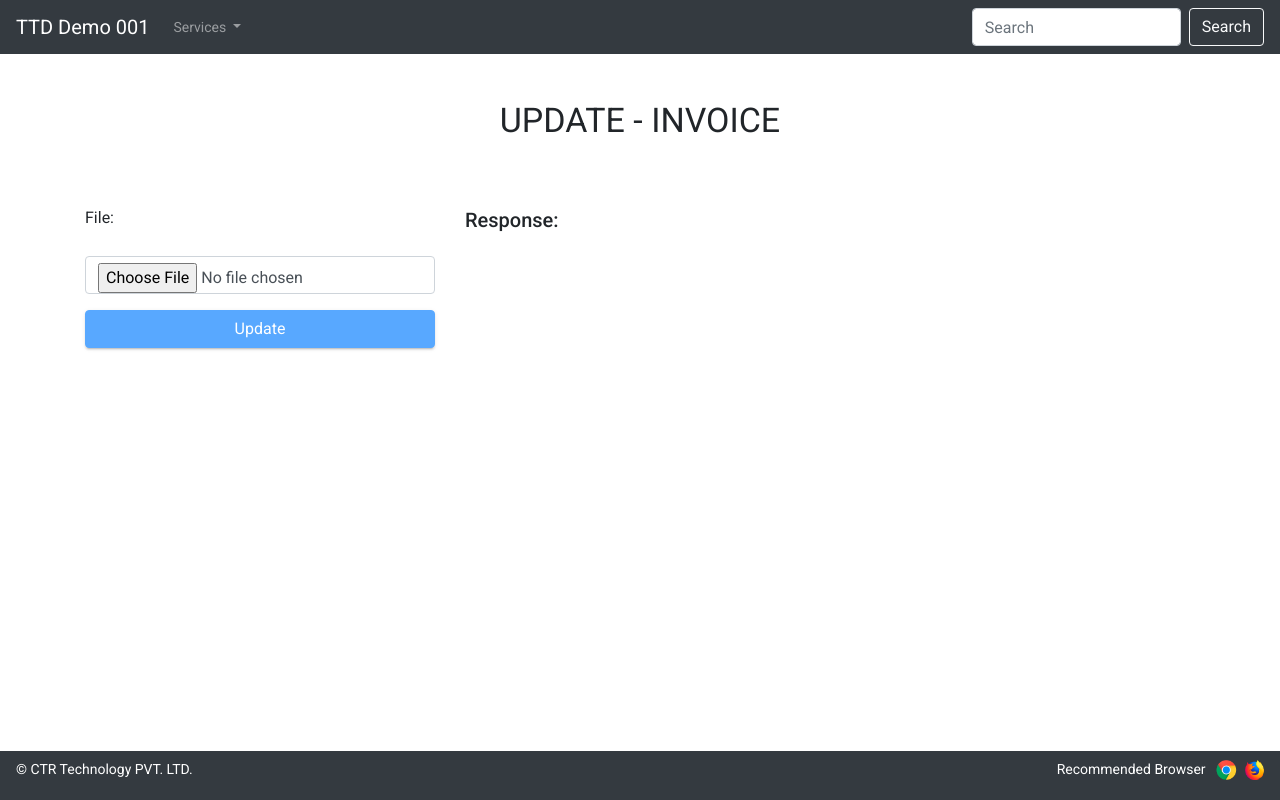
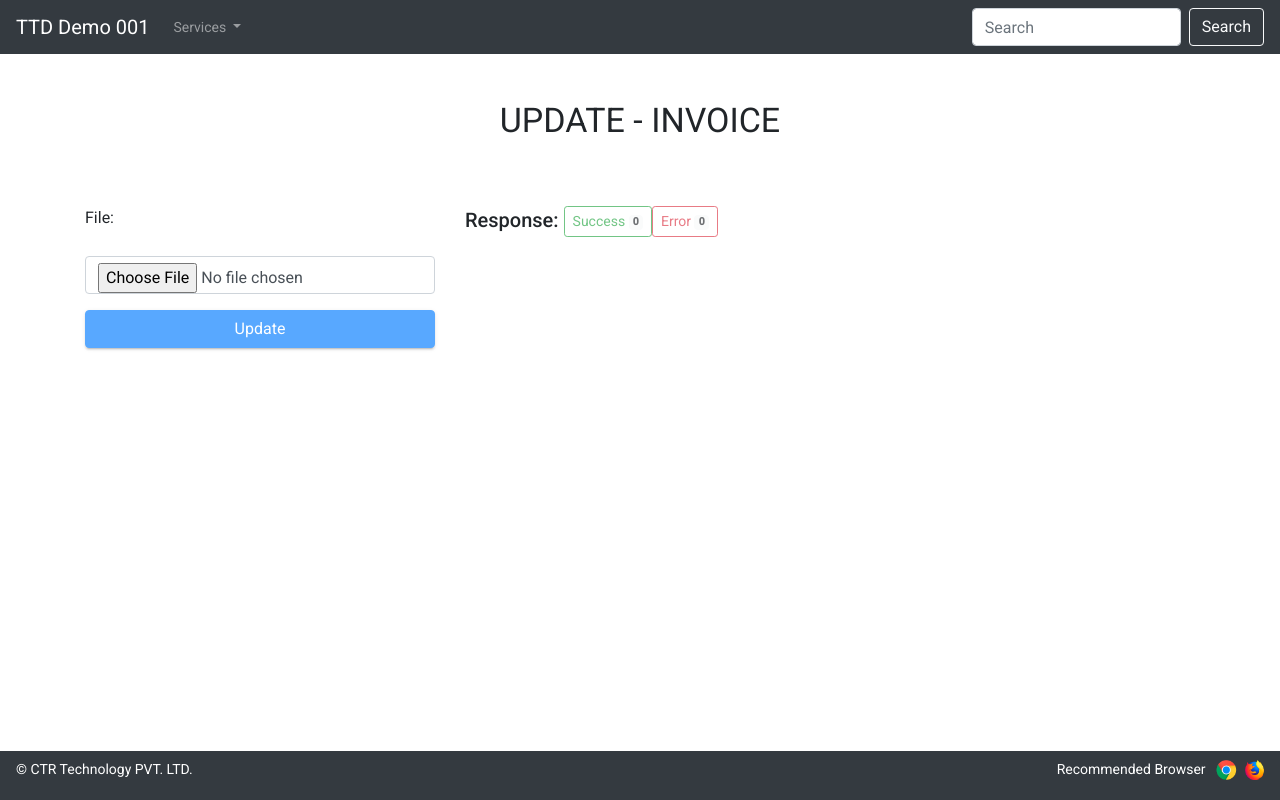
Before and after one commit to pjha-code/TTDdemo001-ng, an Angular app: page /invoice/updateInvoice in a window 1280 px wide. Built offline with nearby package versions, Linux system fonts and the light colour scheme.

Commit message:
patch invoice summary added

```diff
--- a/src/app/invoice/patch-invoice/patch-invoice.component.html
+++ b/src/app/invoice/patch-invoice/patch-invoice.component.html
@@ -31,7 +31,6 @@
                                     [disabled]="(!file?.errors?.valid)|| (!isFileSizeCorrect)" type="submit">
                                     Update
                                 </button>
-
                             </div>
 
                         </div>
@@ -56,13 +55,26 @@
 
         </div>
         <div class="col-sm-12 col-lg-8">
-            <h3 class="mat-h2 mat-title">Response:</h3>
+            <h3 class="mat-h2 mat-title">
+                Response:
+                <button type="button" class="btn btn-sm btn-outline-success" [disabled]="validRecorList.length==0"
+                    (click)="toggleTable('s')">
+                    Success <span class="badge badge-light">{{validRecorList.length}}</span>
+                    <span class="sr-only">unread messages</span>
+                </button>
+                <button type="button" class="btn btn-sm btn-outline-danger" [disabled]="invalidRecorList.length==0"
+                    (click)="toggleTable('e')">
+                    Error <span class="badge badge-light">{{invalidRecorList.length}}</span>
+                    <span class="sr-only">unread messages</span>
+                </button>
+
+            </h3>
 
             <div class="col-sm-12"
                 [style.display]="(validRecorList.length==0||invalidRecorList.length==0)&&displaySpinner?'block':'none'">
                 <mat-spinner [color]="'warn'" class="my-mat-spinner"></mat-spinner>
             </div>
-            <table class="table table-responsive" [hidden]="validRecorList.length==0&&invalidRecorList.length==0">
+            <table class="table table-responsive" [hidden]="toggleSuccessTable">
                 <thead>
                     <tr>
                         <th scope="col">#</th>
@@ -80,12 +92,19 @@
                             {{col}}
                         </td>
                     </tr>
+                </tbody>
+            </table>
+            <table class="table table-responsive" [hidden]="toggleErrorTable">
+                <thead>
+                    <tr>
+                        <th scope="col">Errors</th>
+                    </tr>
+                </thead>
+                <tbody>
                     <tr *ngFor="let rows of invalidRecorList; index as i" class="table-danger">
-                        <th scope="row">
-                            {{i+1}}
-                        </th>
+
                         <td [attr.colspan]="headers.length">
-                            {{rows.response}}
+                            <b>{{i+1}}&emsp;</b> {{rows.response}}
                         </td>
                     </tr>
                 </tbody>
--- a/src/app/invoice/patch-invoice/patch-invoice.component.ts
+++ b/src/app/invoice/patch-invoice/patch-invoice.component.ts
@@ -33,6 +33,8 @@ export class PatchInvoiceComponent implements OnDestroy {
   private _validRecorList: any[] = [];
   private _invalidRecorList: any[] = [];
   private _displaySpinner = false;
+  private _toggleSuccessTable = true;
+  private _toggleErrorTable = true;
   private _subscription!: Subscription;
 
   form: FormGroup = new FormGroup({
@@ -69,6 +71,14 @@ export class PatchInvoiceComponent implements OnDestroy {
 
   get invalidRecorList() {
     return this._invalidRecorList;
+  }
+
+  get toggleSuccessTable() {
+    return this._toggleSuccessTable
+  }
+
+  get toggleErrorTable() {
+    return this._toggleErrorTable
   }
 
   get displaySpinner() {
@@ -129,7 +139,19 @@ export class PatchInvoiceComponent implements OnDestroy {
       }
     });
   }
+
   ngOnDestroy(): void {
     this._subscription?.unsubscribe();
   }
+
+  toggleTable(id: String) {
+    if (id === 'e') {
+      this._toggleSuccessTable = true
+      this._toggleErrorTable = false
+    }
+    else {
+      this._toggleSuccessTable = false
+      this._toggleErrorTable = true
+    }
+  }
 }
```
